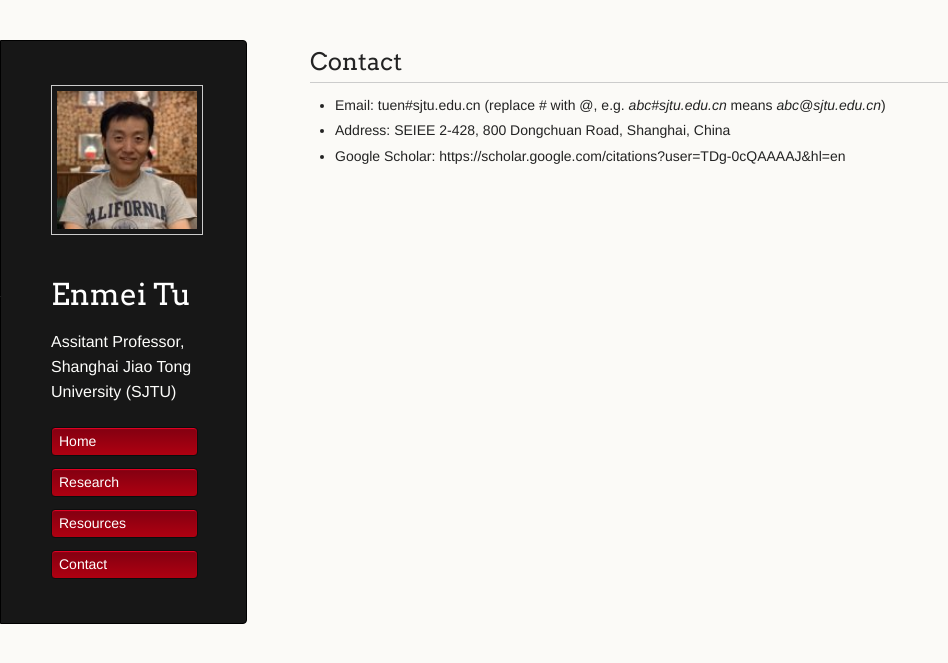
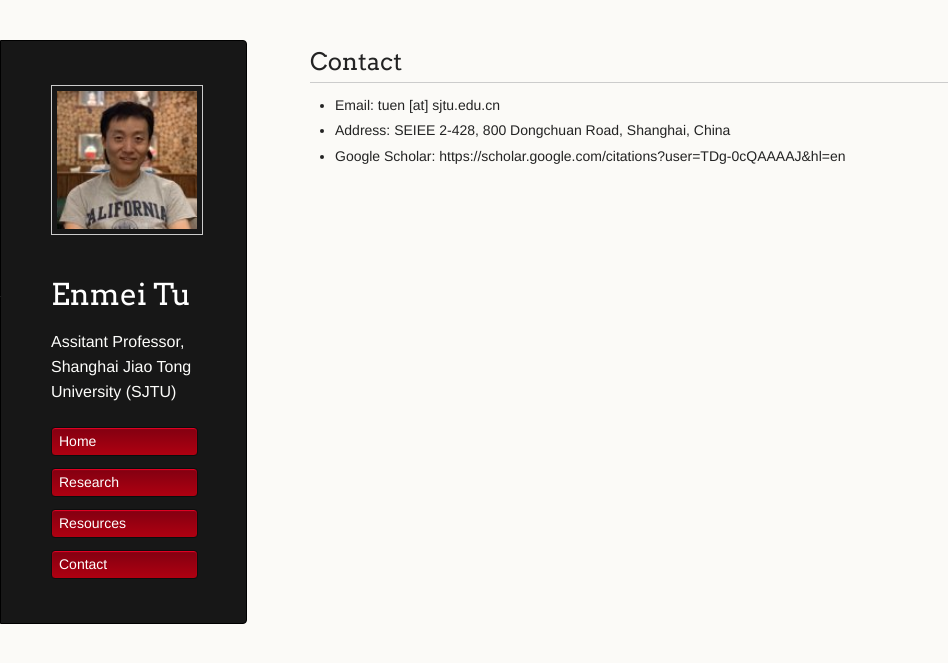
Before and after one commit to hellotem/enmeitu.github.io, a Jekyll site: the page built from about/index.md, in a window 1280 px wide. Shown: the top 663 px of the page, without its empty margins (0-948 px from the left). Built offline with Jekyll 4.4.1, drawn with Linux system fonts in a browser that asks for light colours; our own code applies the rules of GitHub Pages for plain Markdown files.

Commit message:
Update index.md

```diff
--- a/about/index.md
+++ b/about/index.md
@@ -1,4 +1,4 @@
 ## Contact
-* Email: tuen#sjtu.edu.cn (replace # with @, e.g. _abc#sjtu.edu.cn_ means _abc@sjtu.edu.cn_)
+* Email: tuen \[at\] sjtu.edu.cn
 * Address: SEIEE 2-428, 800 Dongchuan Road, Shanghai, China
 * Google Scholar: https://scholar.google.com/citations?user=TDg-0cQAAAAJ&hl=en
```
